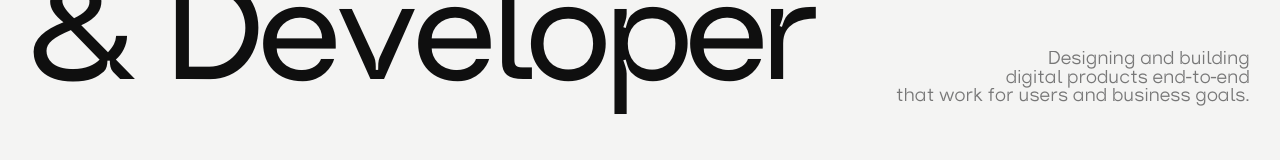
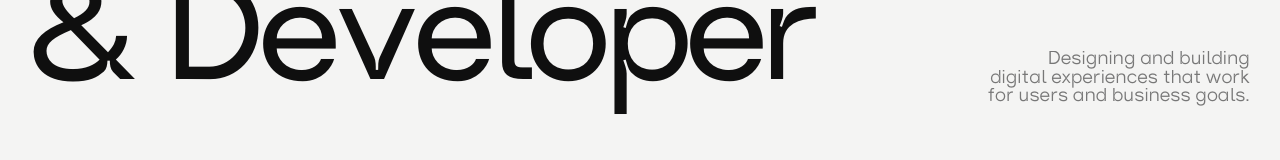
Before and after one commit to Marmik-Soni/marmiksoni-portfolio, a Next.js app: page / in a window 1280 px wide. Shown: the part 529-689 px from the top of the page. Built offline with nearby package versions, Linux system fonts and the light colour scheme.

Commit message:
feat: visually balance hero subtext typography

```diff
--- a/src/components/Hero/Hero.tsx
+++ b/src/components/Hero/Hero.tsx
@@ -15,7 +15,7 @@ export function Hero() {
       tl.to(wordsRef.current, {
         y: '0%',
         duration: 1.0,
-        stagger: 0.08
+        stagger: 0.08,
       });
     });
 
@@ -31,14 +31,26 @@ export function Hero() {
   return (
     <main className={`grid-12 ${styles.hero}`} id="top">
       <h1 className={styles.title}>
-        <div className={styles.wordWrap}><span ref={addToWordsRef}>Web</span></div>
-        <div className={styles.wordWrap}><span ref={addToWordsRef}>Designer</span></div>
-        <div className={styles.wordWrap}><span ref={addToWordsRef}>&amp; Developer</span></div>
+        <div className={styles.wordWrap}>
+          <span ref={addToWordsRef}>Web</span>
+        </div>
+        <div className={styles.wordWrap}>
+          <span ref={addToWordsRef}>Designer</span>
+        </div>
+        <div className={styles.wordWrap}>
+          <span ref={addToWordsRef}>&amp; Developer</span>
+        </div>
       </h1>
       <div className={styles.lede}>
-        <div className={styles.wordWrap}><span ref={addToWordsRef}>Designing and building</span></div>
-        <div className={styles.wordWrap}><span ref={addToWordsRef}>digital products end-to-end</span></div>
-        <div className={styles.wordWrap}><span ref={addToWordsRef}>that work for users and business goals.</span></div>
+        <div className={styles.wordWrap}>
+          <span ref={addToWordsRef}>Designing and building</span>
+        </div>
+        <div className={styles.wordWrap}>
+          <span ref={addToWordsRef}>digital experiences that work</span>
+        </div>
+        <div className={styles.wordWrap}>
+          <span ref={addToWordsRef}>for users and business goals.</span>
+        </div>
       </div>
     </main>
   );
```
